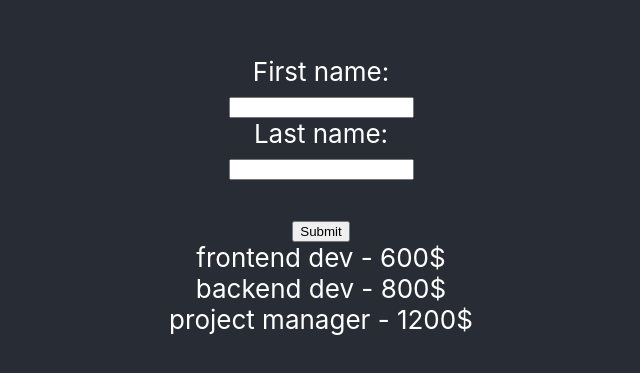
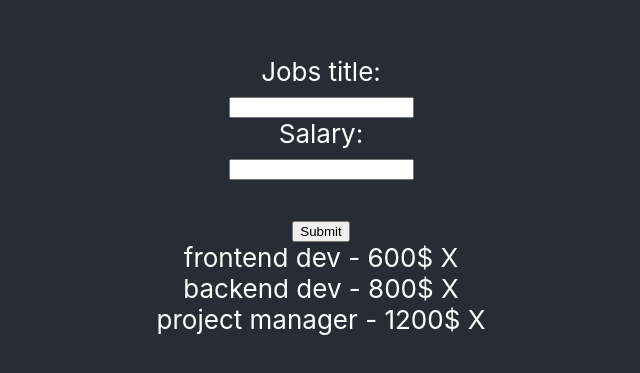
Before and after one commit to NguyenKieuVuong/react-basic-hoidanit, a React (Create React App) app: page / in a window 1280 px wide. Shown: the part 205-578 px from the top of the page, without its empty margins (319-959 px from the left). Built offline with nearby package versions, Linux system fonts and the light colour scheme.

Commit message:
add new & delete data

```diff
--- /dev/null
+++ b/src/views/example/AddComponent.js
@@ -0,0 +1,56 @@
+import React from "react";
+
+class AddComponent extends React.Component {
+  state = {
+    jobs: "",
+    salary: "",
+  };
+  handleChangeJobsTitle = (event) => {
+    this.setState({
+      jobs: event.target.value,
+    });
+  };
+  handleChangeSalary = (event) => {
+    this.setState({ salary: event.target.value });
+  };
+  handleSubmit = () => {
+    console.log(">>> this state: ", this.state);
+    this.props.addAJobs({
+      id: Math.floor(Math.random() * 1012),
+      jobs: this.state.jobs,
+      salary: this.state.salary,
+    });
+  };
+  deleteAJobs=()=>{
+
+  }
+  render() {
+    return (
+      <div>
+        <label htmlFor="fname">Jobs title:</label>
+        <br />
+        <input
+          type="text"
+          id="fname"
+          value={this.state.jobs}
+          onChange={(event) => this.handleChangeJobsTitle(event)}
+        />
+        <br />
+        <label htmlFor="lname">Salary:</label>
+        <br />
+        <input
+          type="text"
+          id="lname"
+          value={this.state.salary}
+          onChange={(event) => this.handleChangeSalary(event)}
+        />
+        <br />
+        <br />
+        <button type="button" onClick={() => this.handleSubmit()}>
+          Submit
+        </button>
+      </div>
+    );
+  }
+}
+export default AddComponent;
--- a/src/views/example/ChildComponent.js
+++ b/src/views/example/ChildComponent.js
@@ -5,7 +5,10 @@ class ChildComponent extends React.Component {
     firstName: "",
     lastName: "",
   };
-
+  pushAIDRow = (id) => {
+    console.log("id: ", id);
+    this.props.deleteARows(id);
+  };
   render() {
     // let name = this.props.name;
     let { name, classroom, age, arrayDev } = this.props;
@@ -14,10 +17,11 @@ class ChildComponent extends React.Component {
       <>
         <div>
           {arrayDev.map((item, index) => {
-            console.log(">>> item: ", item, ">>> index: ", index);
+            //console.log(">>> item: ", item, ">>> index: ", index);
             return (
               <div key={item.id}>
-                {item.jobs} - {item.salary}$
+                {item.jobs} - {item.salary}$&nbsp;
+                <span onClick={(id) => this.pushAIDRow(item.id)}>X</span>
               </div>
             );
           })}
--- a/src/views/example/TestComponent.js
+++ b/src/views/example/TestComponent.js
@@ -1,9 +1,8 @@
 import React from "react";
 import ChildComponent from "./ChildComponent";
+import AddComponent from "./AddComponent";
 class TestComponent extends React.Component {
   state = {
-    firstName: "",
-    lastName: "",
     arrayDev: [
       {
         id: 1,
@@ -22,49 +21,45 @@ class TestComponent extends React.Component {
       },
     ],
   };
-  handleChangeFirstName = (event) => {
+  addAJobs = (job) => {
+    console.log("variable job: ", job);
+    // let arrayclone = this.state.arrayDev;
     this.setState({
-      firstName: event.target.value,
+      //arrayDev: this.state.arrayDev.push(job),
+      arrayDev: [...this.state.arrayDev, job],
     });
   };
-  handleChangeLastName = (event) => {
-    this.setState({ lastName: event.target.value });
-  };
-  handleSubmit = () => {
-    console.log(">>> this state: ", this.state);
+  deleteARows = (id) => {
+    let newArray = this.state.arrayDev;
+    newArray = newArray.filter((item, index) => item.id !== id);
+    // this.setState({
+    //   arrayDev: newArray,
+    // });
+    // for (let i = 0; i < newArray.length; i++) {
+    //   console.log("i: ", [i]);
+    //   console.log("newArray[i].id: ", newArray[i].id);
+    //   if (newArray[i].id == id) newArray.splice([i], 1);
+    // }
+
+    //console.log("id: ", id);
+    //newArray.splice(id, 1);
+    //console.log("newArray: ", newArray);
+    this.setState({
+      arrayDev: newArray,
+    });
+    //console.log("arrayDev: ", this.state.arrayDev);
   };
   render() {
     return (
       <>
-        <div>
-          <label htmlFor="fname">First name:</label>
-          <br />
-          <input
-            type="text"
-            id="fname"
-            value={this.state.firstName}
-            onChange={(event) => this.handleChangeFirstName(event)}
-          />
-          <br />
-          <label htmlFor="lname">Last name:</label>
-          <br />
-          <input
-            type="text"
-            id="lname"
-            value={this.state.lastName}
-            onChange={(event) => this.handleChangeLastName(event)}
-          />
-          <br />
-          <br />
-          <button type="button" onClick={() => this.handleSubmit()}>
-            Submit
-          </button>
-        </div>
+        <AddComponent addAJobs={this.addAJobs}></AddComponent>
+
         <ChildComponent
           name={"Huệ"}
           classroom={"IT"}
           age={"20"}
           arrayDev={this.state.arrayDev}
+          deleteARows={this.deleteARows}
         />
       </>
     );
```
